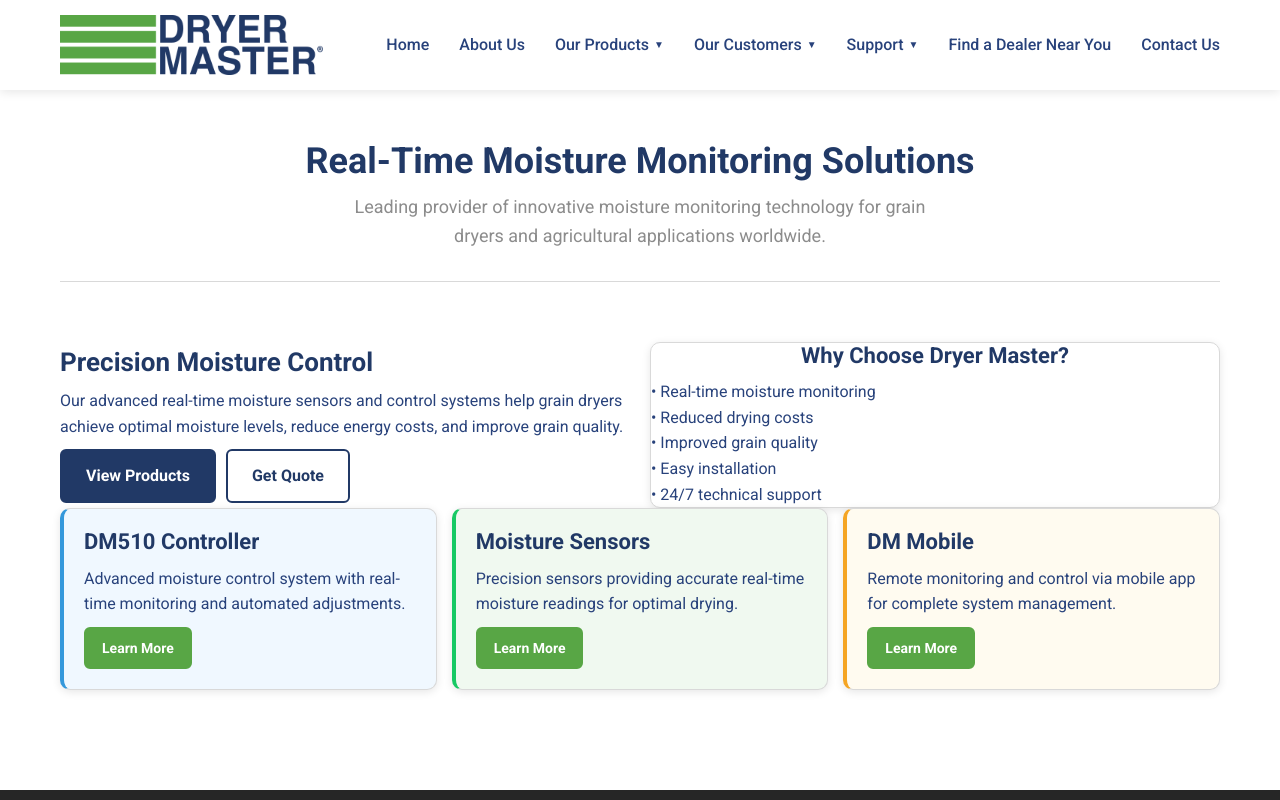
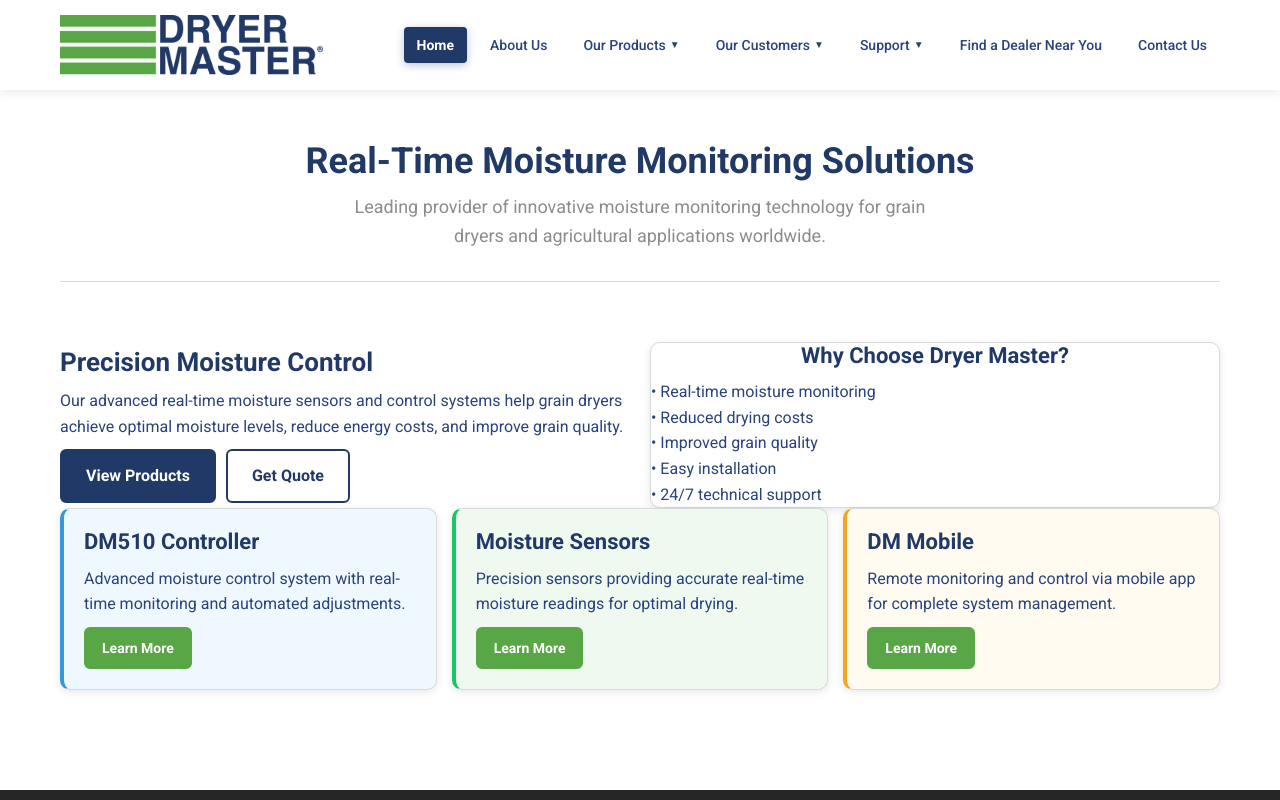
Before and after one commit to inamcode-hub/nextjs-docker-app, a Next.js app: page / in a window 1280 px wide. Shown: the top 800 px of the page. Built offline with nearby package versions, Linux system fonts and the light colour scheme.

Commit message:
feat: Enhance navigation UI and improve active link states in Header component

```diff
--- a/src/app/globals.css
+++ b/src/app/globals.css
@@ -367,8 +367,9 @@ p {
 .nav-menu {
   display: flex;
   list-style: none;
-  gap: 3rem;
+  gap: 2rem;
   margin: 0;
+  align-items: center;
 }
 
 .nav-menu a {
@@ -381,6 +382,11 @@ p {
 
 .nav-menu a:hover {
   color: var(--primary);
+}
+
+.nav-menu a.active {
+  color: var(--primary);
+  font-weight: 600;
 }
 
 /* Footer Styles */
@@ -468,9 +474,18 @@ p {
   color: var(--primary);
 }
 
+.dropdown-toggle.active {
+  color: var(--primary);
+  font-weight: 600;
+}
+
 .dropdown-arrow {
   font-size: 1rem;
   transition: transform 0.3s ease;
+}
+
+.dropdown:hover .dropdown-arrow {
+  transform: rotate(180deg);
 }
 
 .dropdown-menu {
@@ -479,13 +494,28 @@ p {
   left: 0;
   background: var(--white);
   border: 1px solid var(--border);
-  border-radius: 0.6rem;
-  box-shadow: 0 8px 25px rgba(0, 0, 0, 0.15);
-  min-width: 250px;
+  border-radius: 0.8rem;
+  box-shadow: 0 12px 35px rgba(0, 0, 0, 0.15);
+  min-width: 280px;
   z-index: 1000;
-  padding: 1rem 0;
+  padding: 1.2rem 0;
   list-style: none;
-  margin: 0.5rem 0 0 0;
+  margin: 0.3rem 0 0 0;
+  opacity: 1;
+  transform: translateY(0);
+  transition: all 0.3s ease;
+}
+
+/* Add a bridge area to prevent dropdown from disappearing */
+.dropdown::before {
+  content: '';
+  position: absolute;
+  top: 100%;
+  left: 0;
+  right: 0;
+  height: 0.3rem;
+  background: transparent;
+  z-index: 999;
 }
 
 .dropdown-menu li {
@@ -494,16 +524,26 @@ p {
 
 .dropdown-menu a {
   display: block;
-  padding: 1rem 2rem;
+  padding: 1.2rem 2.4rem;
   color: var(--foreground);
   text-decoration: none;
   transition: all 0.3s ease;
   font-size: var(--text-sm);
+  font-weight: 500;
+  border-radius: 0.4rem;
+  margin: 0 0.8rem;
 }
 
 .dropdown-menu a:hover {
   background-color: var(--primary-1);
   color: var(--primary);
+  transform: translateX(0.5rem);
+}
+
+.dropdown-menu a.active {
+  background-color: var(--primary);
+  color: var(--white);
+  font-weight: 600;
 }
 
 /* Mobile Menu Styles */
@@ -569,11 +609,37 @@ p {
   color: var(--primary);
 }
 
+.mobile-nav > li > a.active {
+  background-color: var(--primary);
+  color: var(--white);
+}
+
+.mobile-nav > li > button.active {
+  background-color: var(--primary);
+  color: var(--white);
+}
+
+.mobile-dropdown-toggle {
+  display: flex !important;
+  justify-content: space-between;
+  align-items: center;
+}
+
+.mobile-dropdown-arrow {
+  font-size: 1.2rem;
+  transition: transform 0.3s ease;
+}
+
+.mobile-dropdown-arrow.open {
+  transform: rotate(180deg);
+}
+
 .mobile-submenu {
   list-style: none;
   margin: 0;
   padding: 0;
   background-color: var(--gray-2);
+  border-top: 1px solid var(--border);
 }
 
 .mobile-submenu a {
@@ -583,11 +649,18 @@ p {
   text-decoration: none;
   font-size: 1.4rem;
   transition: all 0.3s ease;
+  border-bottom: 1px solid var(--border);
 }
 
 .mobile-submenu a:hover {
   background-color: var(--primary-1);
   color: var(--primary);
+}
+
+.mobile-submenu a.active {
+  background-color: var(--primary);
+  color: var(--white);
+  font-weight: 600;
 }
 
 .sr-only {
@@ -713,3 +786,90 @@ p {
     margin-bottom: 2rem;
   }
 }
+
+/* IMPORTANT: Desktop Navigation - Improved UI at End */
+@media (min-width: 768px) {
+  /* Improve nav menu spacing */
+  .nav-menu {
+    gap: 1rem !important;
+    align-items: center !important;
+  }
+
+  /* Navigation Links Base Styling */
+  .nav-menu .nav-link {
+    display: inline-block !important;
+    padding: 0.6rem 1.2rem !important;
+    color: #28427b !important;
+    text-decoration: none !important;
+    font-weight: 500 !important;
+    border-radius: 0.4rem !important;
+    transition: all 0.2s ease !important;
+    background: transparent !important;
+    border: 1px solid transparent !important;
+    font-size: 1.4rem !important;
+    white-space: nowrap !important;
+  }
+
+  /* Navigation Links Hover */
+  .nav-menu .nav-link:hover {
+    color: #213966 !important;
+    background-color: rgba(33, 57, 102, 0.08) !important;
+    text-decoration: none !important;
+    transform: translateY(-1px) !important;
+  }
+
+  /* Navigation Links Active State */
+  .nav-menu .nav-link.active {
+    color: #ffffff !important;
+    background-color: #213966 !important;
+    font-weight: 600 !important;
+    text-decoration: none !important;
+    box-shadow: 0 2px 8px rgba(33, 57, 102, 0.3) !important;
+  }
+
+  /* Dropdown Toggle Base Styling */
+  .nav-menu .dropdown-toggle {
+    display: inline-flex !important;
+    align-items: center !important;
+    gap: 0.4rem !important;
+    padding: 0.6rem 1.2rem !important;
+    color: #28427b !important;
+    background: transparent !important;
+    border: 1px solid transparent !important;
+    border-radius: 0.4rem !important;
+    font-weight: 500 !important;
+    cursor: pointer !important;
+    transition: all 0.2s ease !important;
+    text-decoration: none !important;
+    font-size: 1.4rem !important;
+    white-space: nowrap !important;
+  }
+
+  /* Dropdown Toggle Hover */
+  .nav-menu .dropdown-toggle:hover {
+    color: #213966 !important;
+    background-color: rgba(33, 57, 102, 0.08) !important;
+    text-decoration: none !important;
+    transform: translateY(-1px) !important;
+  }
+
+  /* Dropdown Toggle Active State */
+  .nav-menu .dropdown-toggle.active {
+    color: #ffffff !important;
+    background-color: #213966 !important;
+    font-weight: 600 !important;
+    text-decoration: none !important;
+    box-shadow: 0 2px 8px rgba(33, 57, 102, 0.3) !important;
+  }
+
+  /* Dropdown Arrow Styling */
+  .dropdown-arrow {
+    font-size: 1rem !important;
+    transition: transform 0.3s ease !important;
+  }
+
+  /* Improve dropdown hover area */
+  .dropdown:hover .dropdown-arrow {
+    transform: rotate(180deg) !important;
+  }
+}
--- a/src/components/Header.tsx
+++ b/src/components/Header.tsx
@@ -2,14 +2,43 @@
 
 import Link from 'next/link';
 import Image from 'next/image';
-import { useState } from 'react';
+import { useState, useEffect, useCallback } from 'react';
+import { usePathname } from 'next/navigation';
 
 const Header = () => {
   const [isMenuOpen, setIsMenuOpen] = useState(false);
   const [activeDropdown, setActiveDropdown] = useState<string | null>(null);
+  const [hoverDropdown, setHoverDropdown] = useState<string | null>(null);
+  const pathname = usePathname();
 
   const toggleDropdown = (menu: string) => {
     setActiveDropdown(activeDropdown === menu ? null : menu);
+  };
+
+  // Helper functions to check if parent menu is active
+  const isProductsActive = useCallback(() => pathname.startsWith('/products'), [pathname]);
+  const isCustomersActive = useCallback(() => pathname.startsWith('/customers'), [pathname]);
+  const isSupportActive = useCallback(() => pathname.startsWith('/support'), [pathname]);
+
+  // Auto-expand mobile dropdowns when on a child route
+  useEffect(() => {
+    if (isProductsActive()) {
+      setActiveDropdown('products-mobile');
+    } else if (isCustomersActive()) {
+      setActiveDropdown('customers-mobile');
+    } else if (isSupportActive()) {
+      setActiveDropdown('support-mobile');
+    } else {
+      setActiveDropdown(null);
+    }
+  }, [pathname, isProductsActive, isCustomersActive, isSupportActive]);
+
+  const handleMouseEnter = (menu: string) => {
+    setHoverDropdown(menu);
+  };
+
+  const handleMouseLeave = () => {
+    setHoverDropdown(null);
   };
 
   return (
@@ -30,68 +59,91 @@ const Header = () => {
           {/* Desktop Navigation */}
           <ul className="nav-menu hidden md:flex">
             <li>
-              <Link href="/">Home</Link>
+              <Link
+                href="/"
+                className={`nav-link ${pathname === '/' ? 'active' : ''}`}
+              >
+                Home
+              </Link>
             </li>
             <li>
-              <Link href="/about">About Us</Link>
+              <Link
+                href="/about"
+                className={`nav-link ${pathname === '/about' ? 'active' : ''}`}
+              >
+                About Us
+              </Link>
             </li>
-            <li className="dropdown">
-              <button
-                onClick={() => toggleDropdown('products')}
-                className="dropdown-toggle"
-              >
+            <li
+              className="dropdown"
+              onMouseEnter={() => handleMouseEnter('products')}
+              onMouseLeave={handleMouseLeave}
+            >
+              <button className={`dropdown-toggle ${isProductsActive() ? 'active' : ''}`}>
                 Our Products
                 <span className="dropdown-arrow">▼</span>
               </button>
-              {activeDropdown === 'products' && (
+              {hoverDropdown === 'products' && (
                 <ul className="dropdown-menu">
-                  <li><Link href="/products/moisture-sensors">Real-Time Moisture Sensors</Link></li>
-                  <li><Link href="/products/dm510-controller">Dryer Master 510 Controller</Link></li>
-                  <li><Link href="/products/dm510-embedded">DM510 Embedded Solution</Link></li>
-                  <li><Link href="/products/dm-mobile">DM Mobile (Remote Access)</Link></li>
-                  <li><Link href="/products/moisture-monitor-pro">Moisture Monitor Pro (MMP)</Link></li>
-                  <li><Link href="/products/dm100">Dryer Master DM100</Link></li>
+                  <li><Link href="/products/moisture-sensors" className={pathname === '/products/moisture-sensors' ? 'active' : ''}>Real-Time Moisture Sensors</Link></li>
+                  <li><Link href="/products/dm510-controller" className={pathname === '/products/dm510-controller' ? 'active' : ''}>Dryer Master 510 Controller</Link></li>
+                  <li><Link href="/products/dm510-embedded" className={pathname === '/products/dm510-embedded' ? 'active' : ''}>DM510 Embedded Solution</Link></li>
+                  <li><Link href="/products/dm-mobile" className={pathname === '/products/dm-mobile' ? 'active' : ''}>DM Mobile (Remote Access)</Link></li>
+                  <li><Link href="/products/moisture-monitor-pro" className={pathname === '/products/moisture-monitor-pro' ? 'active' : ''}>Moisture Monitor Pro (MMP)</Link></li>
+                  <li><Link href="/products/dm100" className={pathname === '/products/dm100' ? 'active' : ''}>Dryer Master DM100</Link></li>
                 </ul>
               )}
             </li>
-            <li className="dropdown">
-              <button
-                onClick={() => toggleDropdown('customers')}
-                className="dropdown-toggle"
-              >
+            <li
+              className="dropdown"
+              onMouseEnter={() => handleMouseEnter('customers')}
+              onMouseLeave={handleMouseLeave}
+            >
+              <button className={`dropdown-toggle ${isCustomersActive() ? 'active' : ''}`}>
                 Our Customers
                 <span className="dropdown-arrow">▼</span>
               </button>
-              {activeDropdown === 'customers' && (
+              {hoverDropdown === 'customers' && (
                 <ul className="dropdown-menu">
-                  <li><Link href="/customers/experiences">Customer Experiences</Link></li>
-                  <li><Link href="/customers/manufacturers">Dryer Manufacturers</Link></li>
-                  <li><Link href="/customers/examples">Application Examples</Link></li>
+                  <li><Link href="/customers/experiences" className={pathname === '/customers/experiences' ? 'active' : ''}>Customer Experiences</Link></li>
+                  <li><Link href="/customers/manufacturers" className={pathname === '/customers/manufacturers' ? 'active' : ''}>Dryer Manufacturers</Link></li>
+                  <li><Link href="/customers/examples" className={pathname === '/customers/examples' ? 'active' : ''}>Application Examples</Link></li>
                 </ul>
               )}
             </li>
-            <li className="dropdown">
-              <button
-                onClick={() => toggleDropdown('support')}
-                className="dropdown-toggle"
-              >
+            <li
+              className="dropdown"
+              onMouseEnter={() => handleMouseEnter('support')}
+              onMouseLeave={handleMouseLeave}
+            >
+              <button className={`dropdown-toggle ${isSupportActive() ? 'active' : ''}`}>
                 Support
                 <span className="dropdown-arrow">▼</span>
               </button>
-              {activeDropdown === 'support' && (
+              {hoverDropdown === 'support' && (
                 <ul className="dropdown-menu">
-                  <li><Link href="/support/manuals">Manuals</Link></li>
-                  <li><Link href="/support/videos">Videos</Link></li>
-                  <li><Link href="/support/help">Support</Link></li>
-                  <li><Link href="/support/register">Register</Link></li>
+                  <li><Link href="/support/manuals" className={pathname === '/support/manuals' ? 'active' : ''}>Manuals</Link></li>
+                  <li><Link href="/support/videos" className={pathname === '/support/videos' ? 'active' : ''}>Videos</Link></li>
+                  <li><Link href="/support/help" className={pathname === '/support/help' ? 'active' : ''}>Support</Link></li>
+                  <li><Link href="/support/register" className={pathname === '/support/register' ? 'active' : ''}>Register</Link></li>
                 </ul>
               )}
             </li>
             <li>
-              <Link href="/dealers">Find a Dealer Near You</Link>
+              <Link
+                href="/dealers"
+                className={`nav-link ${pathname === '/dealers' ? 'active' : ''}`}
+              >
+                Find a Dealer Near You
+              </Link>
             </li>
             <li>
-              <Link href="/contact">Contact Us</Link>
+              <Link
+                href="/contact"
+                className={`nav-link ${pathname === '/contact' ? 'active' : ''}`}
+              >
+                Contact Us
+              </Link>
             </li>
           </ul>
 
@@ -113,44 +165,53 @@ const Header = () => {
         {isMenuOpen && (
           <div className="mobile-menu md:hidden">
             <ul className="mobile-nav">
-              <li><Link href="/" onClick={() => setIsMenuOpen(false)}>Home</Link></li>
-              <li><Link href="/about" onClick={() => setIsMenuOpen(false)}>About Us</Link></li>
+              <li><Link href="/" onClick={() => setIsMenuOpen(false)} className={pathname === '/' ? 'active' : ''}>Home</Link></li>
+              <li><Link href="/about" onClick={() => setIsMenuOpen(false)} className={pathname === '/about' ? 'active' : ''}>About Us</Link></li>
               <li>
-                <button onClick={() => toggleDropdown('products-mobile')}>Our Products</button>
+                <button onClick={() => toggleDropdown('products-mobile')} className={`mobile-dropdown-toggle ${isProductsActive() ? 'active' : ''}`}>
+                  Our Products
+                  <span className={`mobile-dropdown-arrow ${activeDropdown === 'products-mobile' ? 'open' : ''}`}>▼</span>
+                </button>
                 {activeDropdown === 'products-mobile' && (
                   <ul className="mobile-submenu">
-                    <li><Link href="/products/moisture-sensors" onClick={() => setIsMenuOpen(false)}>Real-Time Moisture Sensors</Link></li>
-                    <li><Link href="/products/dm510-controller" onClick={() => setIsMenuOpen(false)}>Dryer Master 510 Controller</Link></li>
-                    <li><Link href="/products/dm510-embedded" onClick={() => setIsMenuOpen(false)}>DM510 Embedded Solution</Link></li>
-                    <li><Link href="/products/dm-mobile" onClick={() => setIsMenuOpen(false)}>DM Mobile (Remote Access)</Link></li>
-                    <li><Link href="/products/moisture-monitor-pro" onClick={() => setIsMenuOpen(false)}>Moisture Monitor Pro (MMP)</Link></li>
-                    <li><Link href="/products/dm100" onClick={() => setIsMenuOpen(false)}>Dryer Master DM100</Link></li>
+                    <li><Link href="/products/moisture-sensors" onClick={() => setIsMenuOpen(false)} className={pathname === '/products/moisture-sensors' ? 'active' : ''}>Real-Time Moisture Sensors</Link></li>
+                    <li><Link href="/products/dm510-controller" onClick={() => setIsMenuOpen(false)} className={pathname === '/products/dm510-controller' ? 'active' : ''}>Dryer Master 510 Controller</Link></li>
+                    <li><Link href="/products/dm510-embedded" onClick={() => setIsMenuOpen(false)} className={pathname === '/products/dm510-embedded' ? 'active' : ''}>DM510 Embedded Solution</Link></li>
+                    <li><Link href="/products/dm-mobile" onClick={() => setIsMenuOpen(false)} className={pathname === '/products/dm-mobile' ? 'active' : ''}>DM Mobile (Remote Access)</Link></li>
+                    <li><Link href="/products/moisture-monitor-pro" onClick={() => setIsMenuOpen(false)} className={pathname === '/products/moisture-monitor-pro' ? 'active' : ''}>Moisture Monitor Pro (MMP)</Link></li>
+                    <li><Link href="/products/dm100" onClick={() => setIsMenuOpen(false)} className={pathname === '/products/dm100' ? 'active' : ''}>Dryer Master DM100</Link></li>
                   </ul>
                 )}
               </li>
               <li>
-                <button onClick={() => toggleDropdown('customers-mobile')}>Our Customers</button>
+                <button onClick={() => toggleDropdown('customers-mobile')} className={`mobile-dropdown-toggle ${isCustomersActive() ? 'active' : ''}`}>
+                  Our Customers
+                  <span className={`mobile-dropdown-arrow ${activeDropdown === 'customers-mobile' ? 'open' : ''}`}>▼</span>
+                </button>
                 {activeDropdown === 'customers-mobile' && (
                   <ul className="mobile-submenu">
-                    <li><Link href="/customers/experiences" onClick={() => setIsMenuOpen(false)}>Customer Experiences</Link></li>
-                    <li><Link href="/customers/manufacturers" onClick={() => setIsMenuOpen(false)}>Dryer Manufacturers</Link></li>
-                    <li><Link href="/customers/examples" onClick={() => setIsMenuOpen(false)}>Application Examples</Link></li>
+                    <li><Link href="/customers/experiences" onClick={() => setIsMenuOpen(false)} className={pathname === '/customers/experiences' ? 'active' : ''}>Customer Experiences</Link></li>
+                    <li><Link href="/customers/manufacturers" onClick={() => setIsMenuOpen(false)} className={pathname === '/customers/manufacturers' ? 'active' : ''}>Dryer Manufacturers</Link></li>
+                    <li><Link href="/customers/examples" onClick={() => setIsMenuOpen(false)} className={pathname === '/customers/examples' ? 'active' : ''}>Application Examples</Link></li>
                   </ul>
                 )}
               </li>
               <li>
-                <button onClick={() => toggleDropdown('support-mobile')}>Support</button>
+                <button onClick={() => toggleDropdown('support-mobile')} className={`mobile-dropdown-toggle ${isSupportActive() ? 'active' : ''}`}>
+                  Support
+                  <span className={`mobile-dropdown-arrow ${activeDropdown === 'support-mobile' ? 'open' : ''}`}>▼</span>
+                </button>
                 {activeDropdown === 'support-mobile' && (
                   <ul className="mobile-submenu">
-                    <li><Link href="/support/manuals" onClick={() => setIsMenuOpen(false)}>Manuals</Link></li>
-                    <li><Link href="/support/videos" onClick={() => setIsMenuOpen(false)}>Videos</Link></li>
-                    <li><Link href="/support/help" onClick={() => setIsMenuOpen(false)}>Support</Link></li>
-                    <li><Link href="/support/register" onClick={() => setIsMenuOpen(false)}>Register</Link></li>
+                    <li><Link href="/support/manuals" onClick={() => setIsMenuOpen(false)} className={pathname === '/support/manuals' ? 'active' : ''}>Manuals</Link></li>
+                    <li><Link href="/support/videos" onClick={() => setIsMenuOpen(false)} className={pathname === '/support/videos' ? 'active' : ''}>Videos</Link></li>
+                    <li><Link href="/support/help" onClick={() => setIsMenuOpen(false)} className={pathname === '/support/help' ? 'active' : ''}>Support</Link></li>
+                    <li><Link href="/support/register" onClick={() => setIsMenuOpen(false)} className={pathname === '/support/register' ? 'active' : ''}>Register</Link></li>
                   </ul>
                 )}
               </li>
-              <li><Link href="/dealers" onClick={() => setIsMenuOpen(false)}>Find a Dealer Near You</Link></li>
-              <li><Link href="/contact" onClick={() => setIsMenuOpen(false)}>Contact Us</Link></li>
+              <li><Link href="/dealers" onClick={() => setIsMenuOpen(false)} className={pathname === '/dealers' ? 'active' : ''}>Find a Dealer Near You</Link></li>
+              <li><Link href="/contact" onClick={() => setIsMenuOpen(false)} className={pathname === '/contact' ? 'active' : ''}>Contact Us</Link></li>
             </ul>
           </div>
         )}
```
